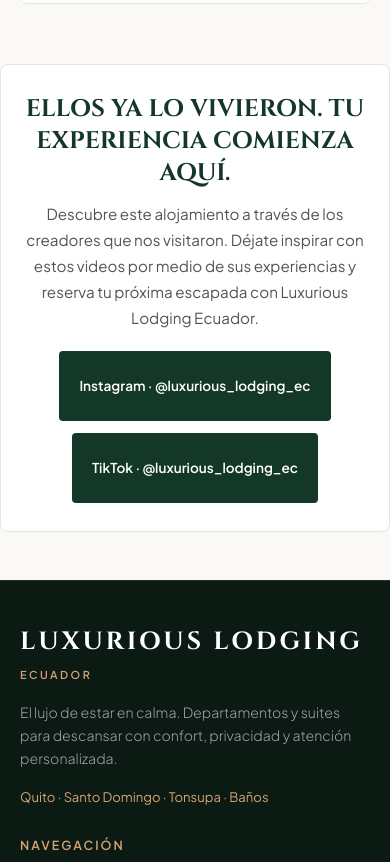
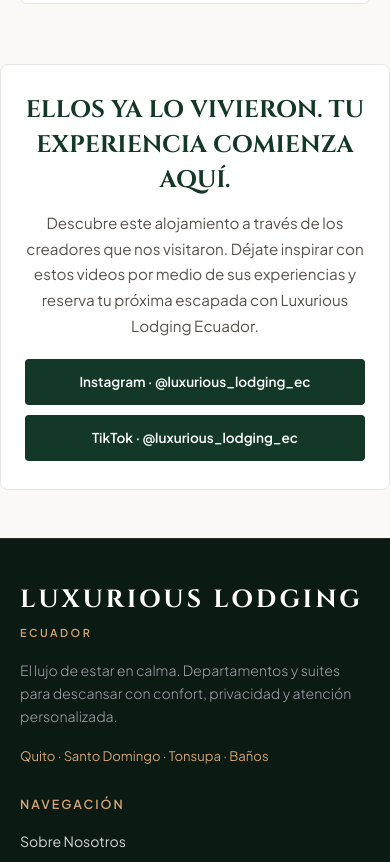
Before and after one commit to ronalfcito/luxurious-app, a website: page public/suites/banos.html in a window 390 px wide. Shown: the part 3622-4484 px from the top of the page. Drawn offline with Linux system fonts and the light colour scheme.

Commit message:
un poco de todo para empezar movil

```diff
--- a/public/button-effects.css
+++ b/public/button-effects.css
@@ -51,3 +51,31 @@
         transition: none;
     }
 }
+
+@media (max-width: 600px) {
+    .creator-recommendation {
+        margin-right: 16px;
+        margin-left: 16px;
+        padding: 22px 16px;
+    }
+
+    .creator-recommendation h2 {
+        font-size: 1.2rem;
+        line-height: 1.45;
+    }
+
+    .creator-recommendation .creator-recommendation-links {
+        display: grid;
+        grid-template-columns: minmax(0, 1fr);
+        gap: 10px;
+    }
+
+    .creator-recommendation .creator-recommendation-link {
+        box-sizing: border-box;
+        width: 100%;
+        min-width: 0;
+        padding: 12px 14px;
+        overflow-wrap: anywhere;
+        text-align: center;
+    }
+}
```
